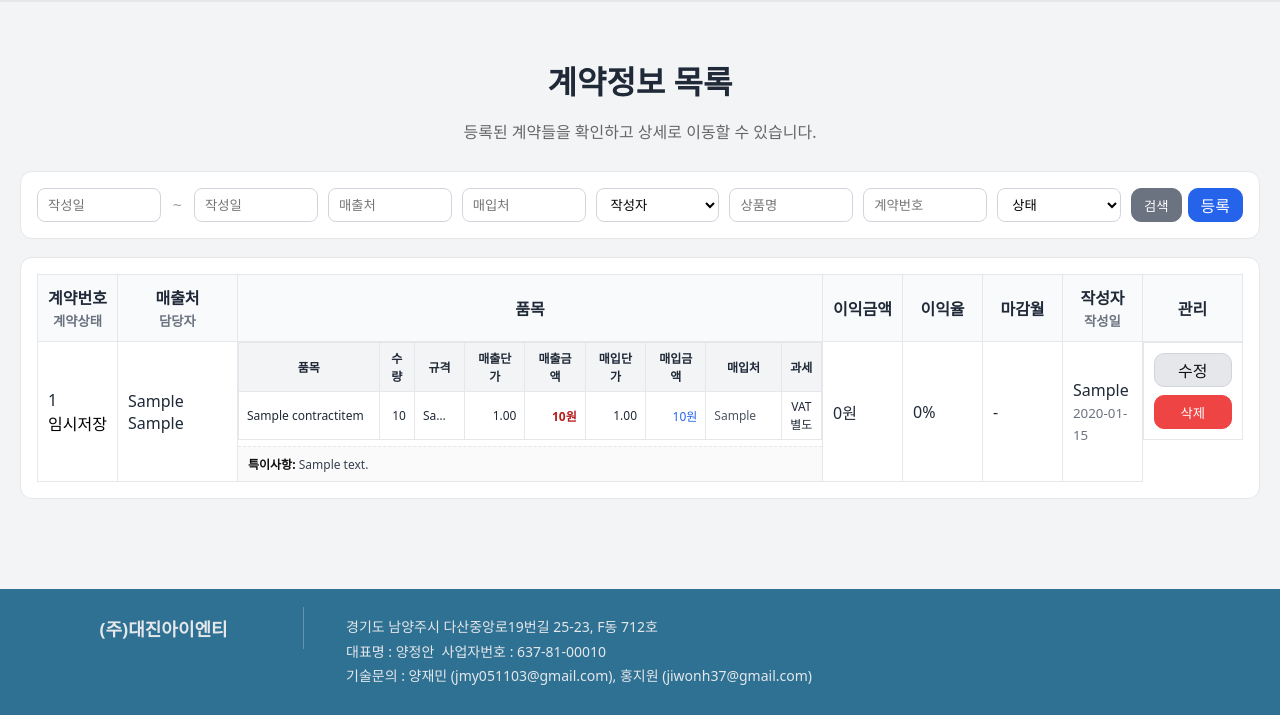
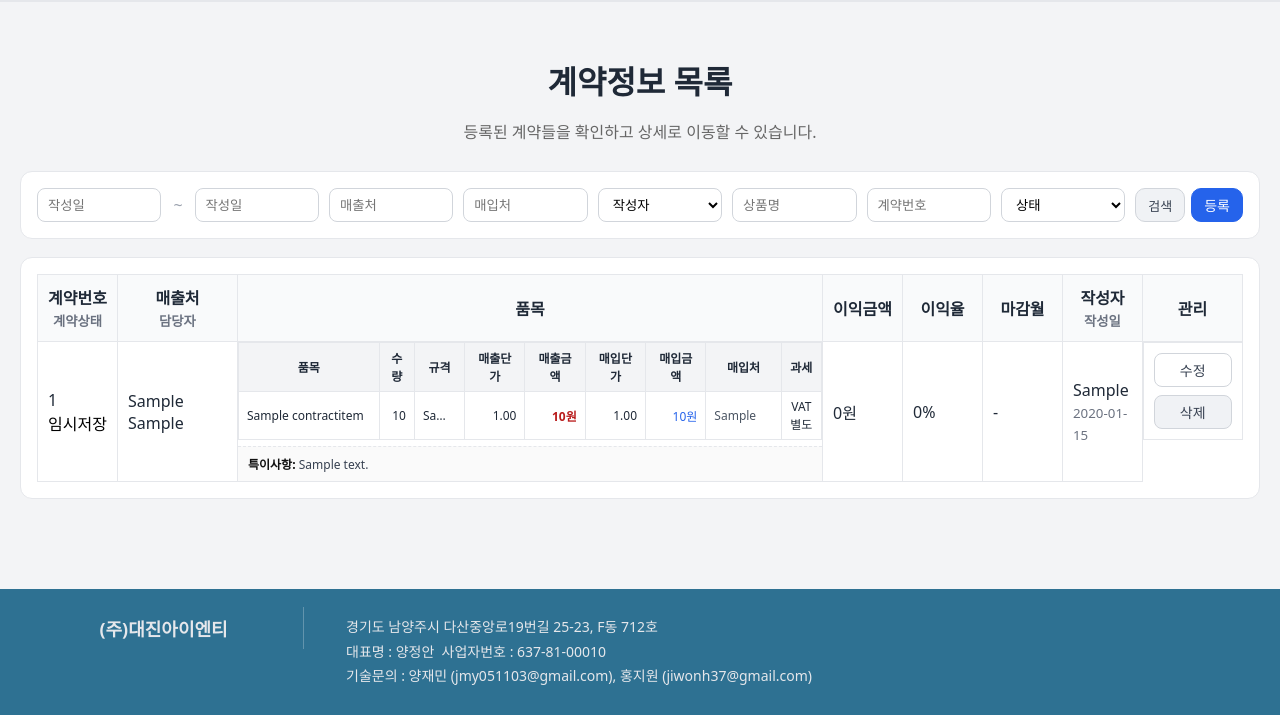
Before and after one commit to jmy051103/Expense_Management_System, a Django app: page /expenses/contracts/list/ in a window 1280 px wide. Shown: the part 206-921 px from the top of the page. Run offline with Django 5.2, Linux system fonts and the light colour scheme; a user stored in the database is signed in; tables that the repository leaves empty hold one stand-in row (values such as "Sample post").

Commit message:
changed the size of the buttons

```diff
--- a/static/css/add_contract.css
+++ b/static/css/add_contract.css
@@ -278,11 +278,13 @@ table.form-table {
   border: 1px solid #d1d5db;
   background: #fff;
   cursor: pointer;
+  font-size: 15px;
 }
 .btn.primary {
   background: #111827;
   color: #fff;
   border-color: #111827;
+  font-size: 15px;
 }
 .btn.warn {
   background: #f97316;
--- a/static/css/contract_list.css
+++ b/static/css/contract_list.css
@@ -215,7 +215,7 @@ body {
   background: #fff;
   cursor: pointer;
 }
-.btn.primary { background: #111827; color: #fff; border-color: #111827; }
+.btn.primary { background: #3b82f6; color: #fff; border-color: #3b82f6; }
 .btn.warn    { background: #f97316; color: #fff; border-color: #f97316; }
 .btn.danger  { background: #ef4444; color: #fff; border-color: #ef4444; }
 .btn-row { display: flex; gap: 10px; justify-content: flex-end; margin-top: 14px; }
@@ -364,7 +364,7 @@ body {
 
 /* 버튼 톤(스크린샷 스타일) */
 .btn.gray{
-  background:#6b7280; color:#fff; border-color:#6b7280;
+  background:#f0f2f5; color:#374151; border-color:#d1d5db; font-size: 13px;
 }
 .btn.gray:hover{ filter:brightness(0.95); }
 
@@ -374,7 +374,7 @@ body {
 .btn.light:hover{ filter:brightness(0.97); }
 
 .btn.primary{
-  background:#2563eb; border-color:#2563eb; color:#fff;
+  background:#2563eb; border-color:#2563eb; color:#fff; font-size: 14px;
 }
 .btn.primary:hover{ filter:brightness(0.98); }
 
@@ -507,3 +507,10 @@ body {
   text-decoration: none !important;
   color: black;
 }
+
+/* 작은 버튼 크기(수정/삭제) */
+.btn.small{ height:34px; padding:0 12px; font-size:14px; border-radius:8px; color: #374151;
+; }
+
+/* 툴바 버튼 높이 맞춤(선택) */
+.toolbar-actions .btn{ height:34px; }
--- a/templates/contract_list.html
+++ b/templates/contract_list.html
@@ -246,13 +246,14 @@
                       <small class="muted">{{ c.created_at|date:"Y-m-d" }}</small>
                     </td>
                     <td class="actions" rowspan="{{ rows }}">
-                      <a class="btn light" href="{% url 'contract_edit' c.id %}" onclick="event.stopPropagation()">수정</a>
+                      <a class="btn small" href="{% url 'contract_edit' c.id %}" onclick="event.stopPropagation()">수정</a>
                       <form method="post" action="{% url 'contract_delete' c.id %}"
                             onsubmit="event.stopPropagation(); return confirm('정말 삭제하시겠습니까?');">
                         {% csrf_token %}
-                        <button type="submit" class="btn danger">삭제</button>
+                        <button type="submit" class="btn small gray">삭제</button>
                       </form>
                     </td>
+
                   </tr>
                 {% endwith %}
               {% endwith %}
```
